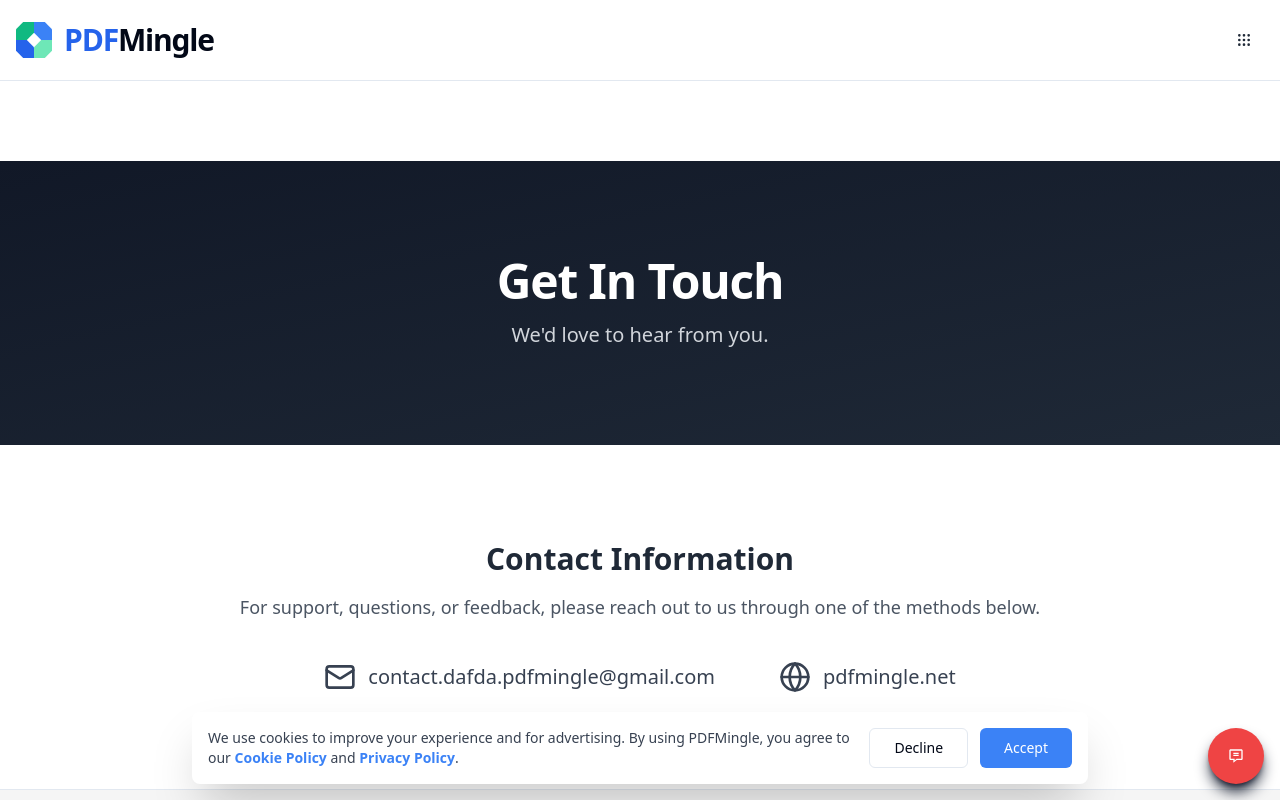
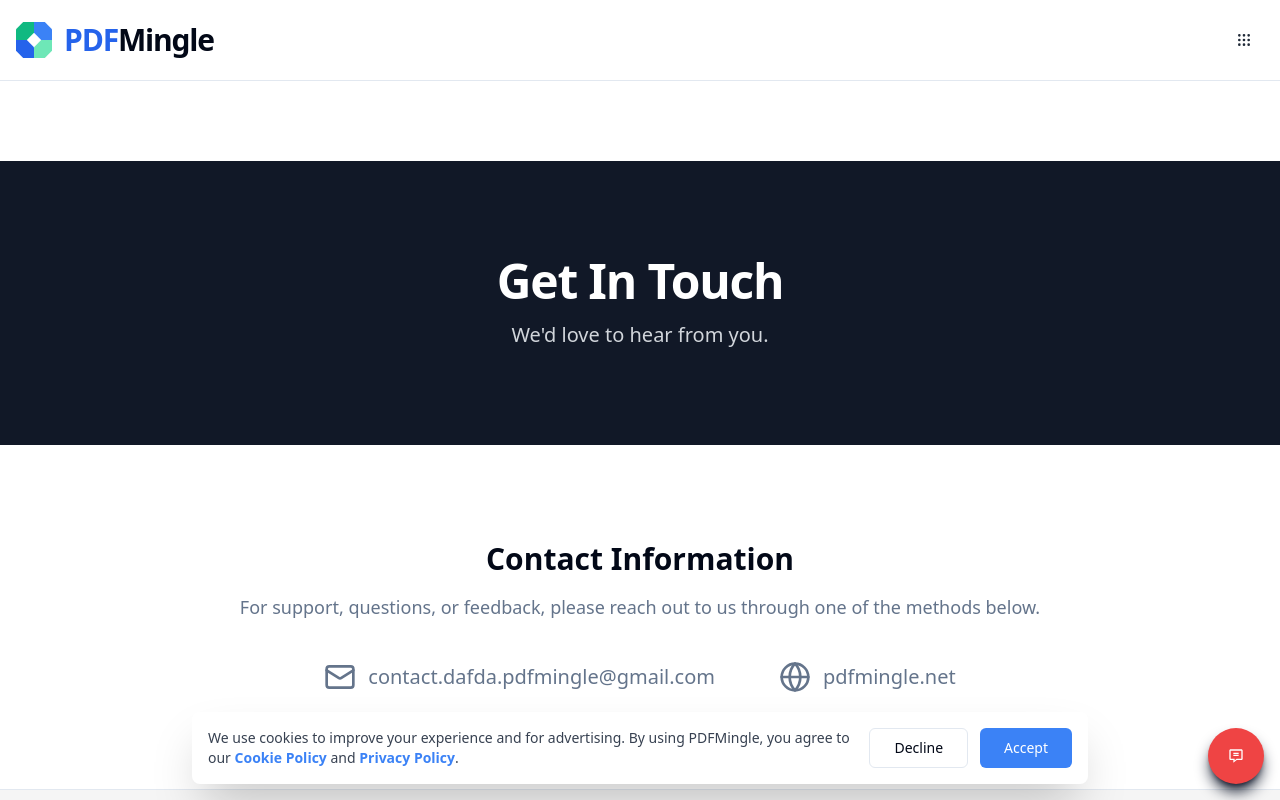
Before and after one commit to widhia-solanki/Pdfmingle, a Next.js app: page /contact in a window 1280 px wide. Shown: the top 800 px of the page. Built offline with nearby package versions, Linux system fonts and the light colour scheme.

Commit message:
Update contact.tsx

```diff
--- a/src/pages/contact.tsx
+++ b/src/pages/contact.tsx
@@ -1,3 +1,5 @@
+// src/pages/contact.tsx
+
 import Head from 'next/head';
 import { Mail, Globe } from 'lucide-react';
 
@@ -9,9 +11,9 @@ const ContactPage = () => {
         <meta name="description" content="Get in touch with the PDFMingle team. We're here to help with any questions or feedback." />
       </Head>
 
-      <div className="animate-in fade-in duration-500">
-        {/* Hero Section */}
-        <section className="bg-gradient-to-br from-gray-900 to-gray-800 text-white text-center py-20 md:py-24">
+      <div className="animate-in fade-in duration-500 bg-background">
+        {/* Hero Section - Dark by design */}
+        <section className="bg-gray-900 text-white text-center py-20 md:py-24">
           <div className="container mx-auto px-4">
             <h1 className="text-4xl md:text-5xl font-extrabold tracking-tight">
               Get In Touch
@@ -22,19 +24,19 @@ const ContactPage = () => {
           </div>
         </section>
 
-        {/* Contact Info Section */}
+        {/* Contact Info Section - Use semantic colors */}
         <section className="py-16 md:py-24">
           <div className="container mx-auto px-4 max-w-4xl text-center">
-            <h2 className="text-3xl font-bold mb-4 text-gray-800">Contact Information</h2>
-            <p className="text-lg text-gray-600 mb-10">
+            <h2 className="text-3xl font-bold mb-4 text-foreground">Contact Information</h2>
+            <p className="text-lg text-muted-foreground mb-10">
               For support, questions, or feedback, please reach out to us through one of the methods below.
             </p>
             <div className="flex flex-col sm:flex-row justify-center items-center gap-8 md:gap-16">
-              <a href="mailto:contact.dafda.pdfmingle@gmail.com" className="flex items-center gap-3 text-xl text-gray-700 hover:text-red-500 transition-colors">
+              <a href="mailto:contact.dafda.pdfmingle@gmail.com" className="flex items-center gap-3 text-xl text-muted-foreground hover:text-primary transition-colors">
                 <Mail className="h-8 w-8" />
                 <span>contact.dafda.pdfmingle@gmail.com</span>
               </a>
-              <a href="https://pdfmingle.net" target="_blank" rel="noopener noreferrer" className="flex items-center gap-3 text-xl text-gray-700 hover:text-red-500 transition-colors">
+              <a href="https://pdfmingle.net" target="_blank" rel="noopener noreferrer" className="flex items-center gap-3 text-xl text-muted-foreground hover:text-primary transition-colors">
                 <Globe className="h-8 w-8" />
                 <span>pdfmingle.net</span>
               </a>
```
